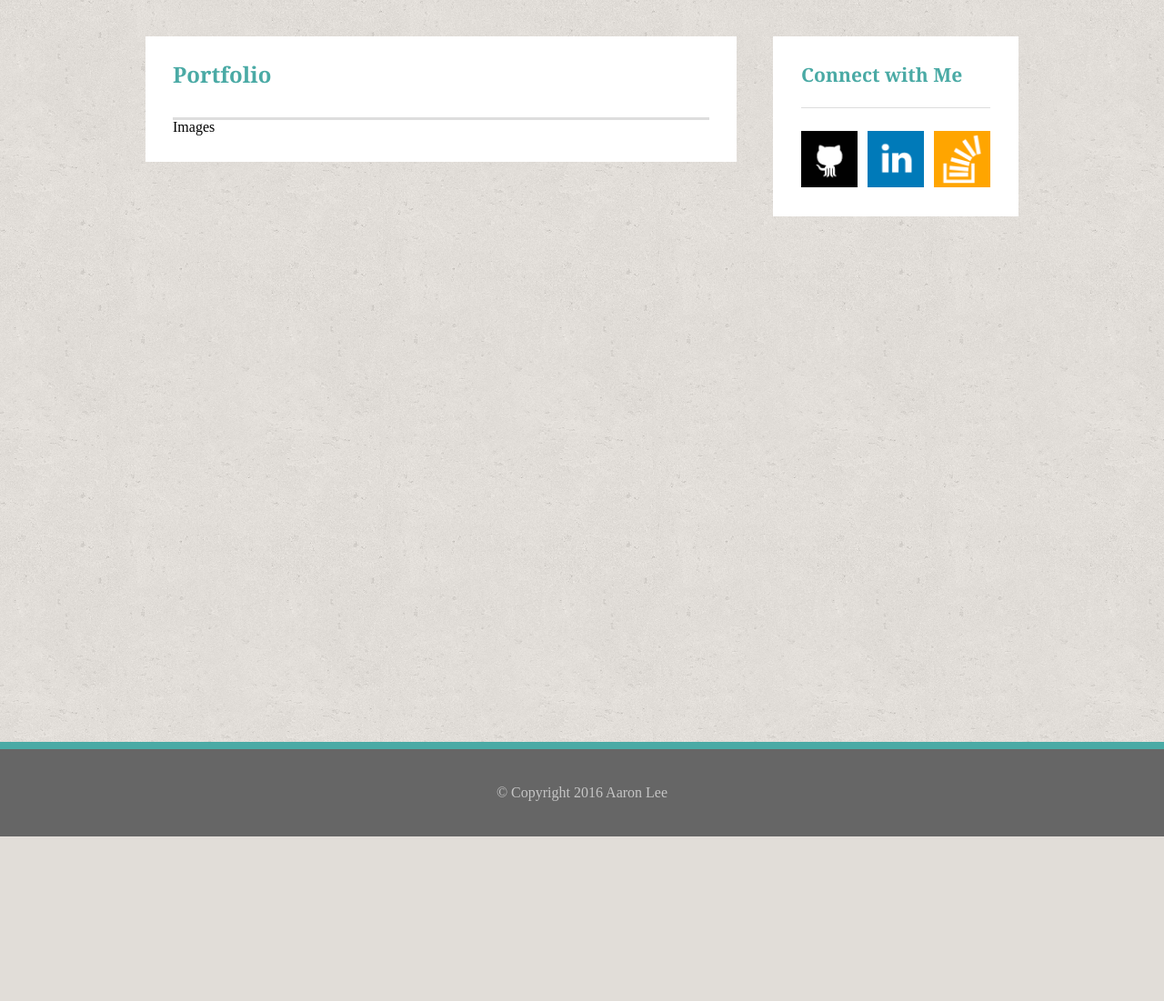
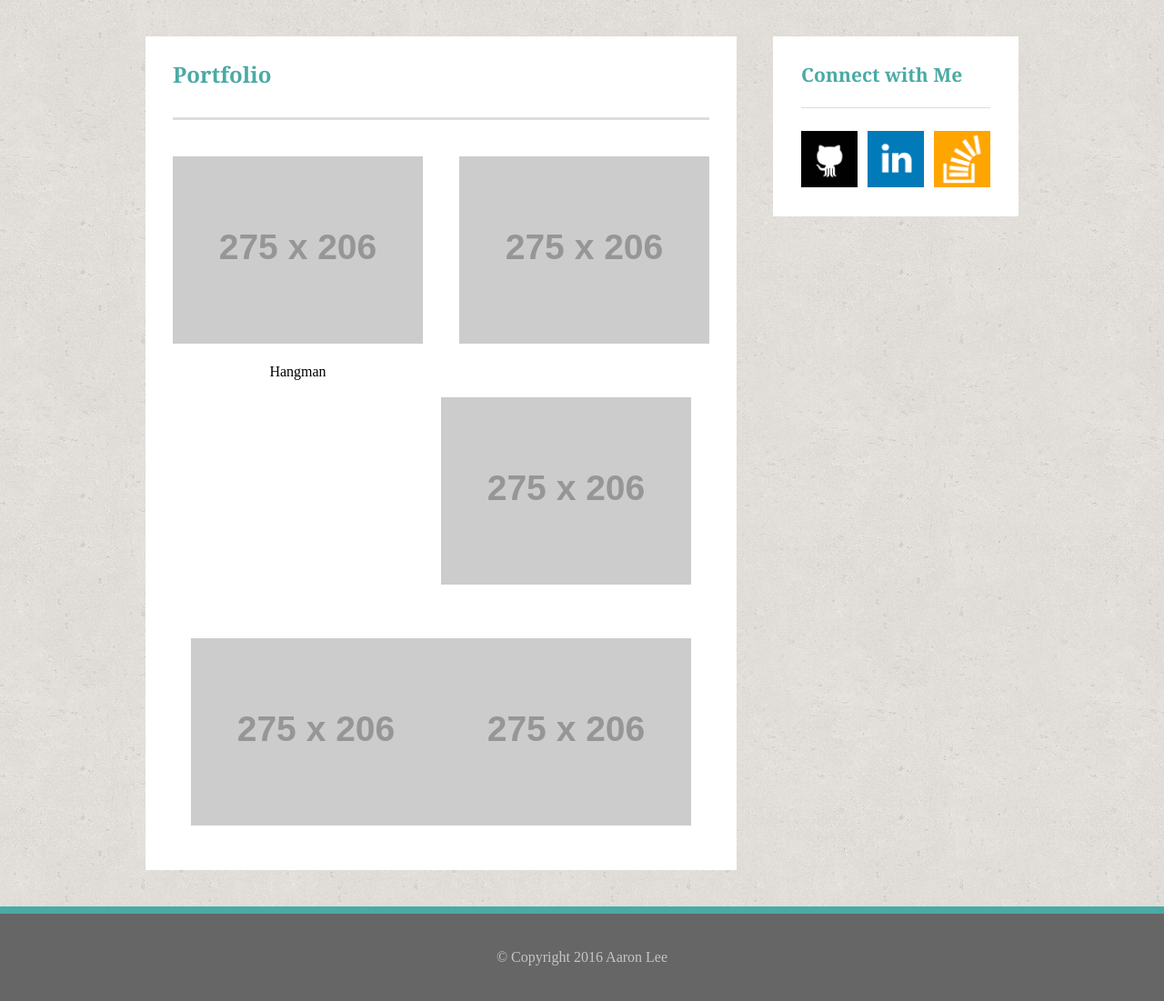
Before and after one commit to Worldedit05/Basic-Portfolio, a PHP site: page /portfolio.html in a window 1280 px wide. Shown: the part 92-1193 px from the top of the page at 91% size. Before the commit the page ends 1012 px from the top, so only its background shows below. Run offline with PHP 8.4, Linux system fonts and the light colour scheme; grey boxes labelled with a size stand in for pictures from a placeholder-image service; some libraries are stand-ins or nearby versions.

Commit message:
Add image place holders

```diff
--- a/assets/css/style.css
+++ b/assets/css/style.css
@@ -133,6 +133,27 @@ input[type=submit] {
     color: #777777;
     padding-top: 30px;
 }
+.imagecontainer1, .imagecontainer2 {
+    margin: 40px 0px 16px 0px;
+}
+.imagecontainer1 {
+    float: left;
+    width: 275px;
+    margin-right: 20px;
+    position: relative;
+}
+.imagecontainer2 {
+    float: left;
+    width: 275px;
+    margin-left: 20px;
+    position: relative;
+}
+.smallbanner {
+    width: 235px;
+    height: 20px;
+    text-align: center;
+    padding: 20px;
+}
 .message {
     width: 584px;
     height: 200px;
--- a/portfolio.html
+++ b/portfolio.html
@@ -47,7 +47,22 @@
 					</header>
 				</section>
 				<section>
-					Images
+					<div class="imagecontainer1">
+						<img src="http://placehold.it/275x206">
+							<div class="smallbanner">Hangman</div>
+					</div>
+					<div class="imagecontainer2">
+						<img src="http://placehold.it/275x206">
+					</div>
+					<div class="imagecontainer1">
+						<img src="http://placehold.it/275x206">
+					</div>
+					<div class="imagecontainer2">
+						<img src="http://placehold.it/275x206">
+					</div>
+					<div class="imagecontainer1">
+						<img src="http://placehold.it/275x206">
+					</div>
 				</section>
 				</div>
 			</div>
```
